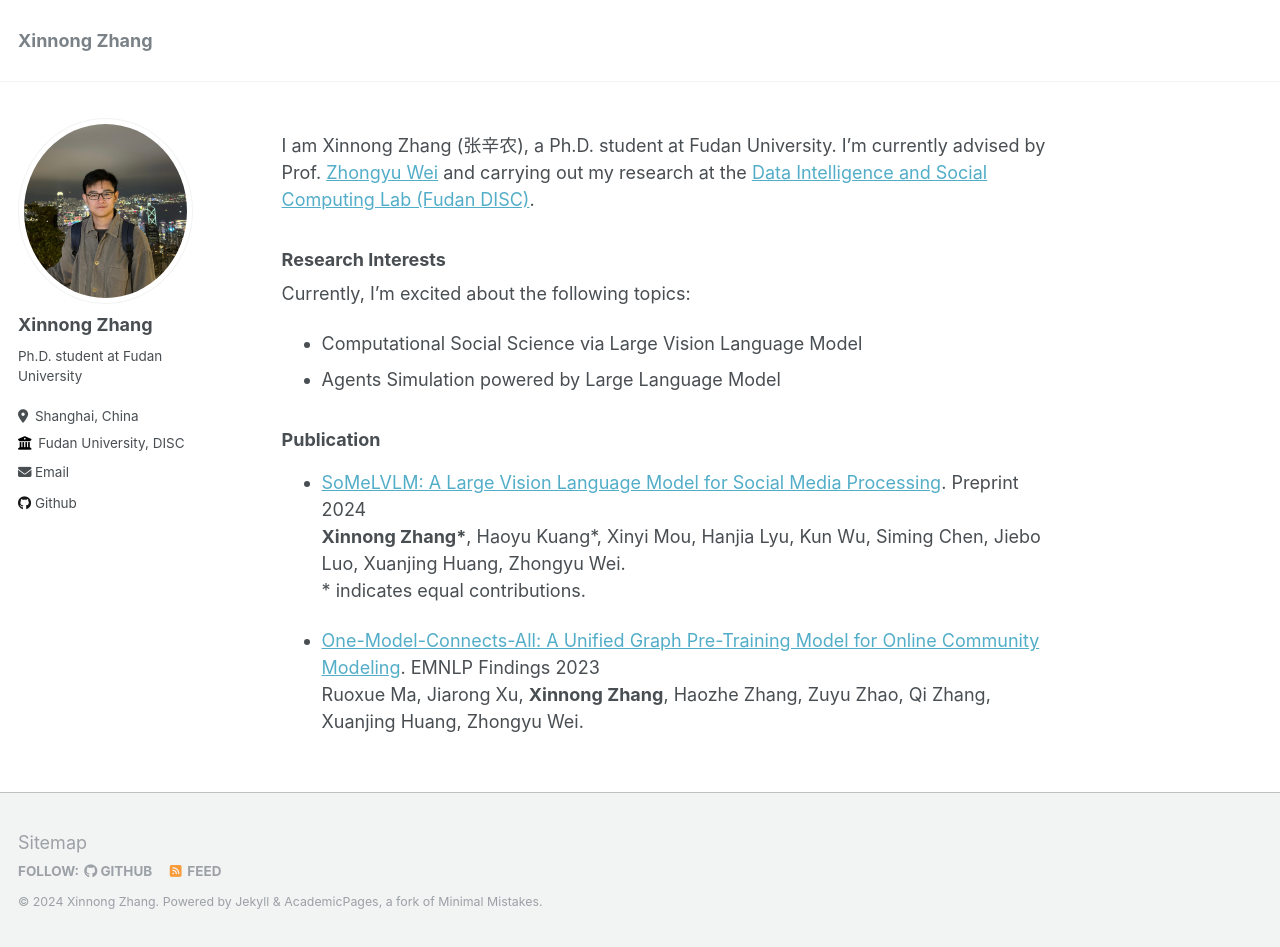
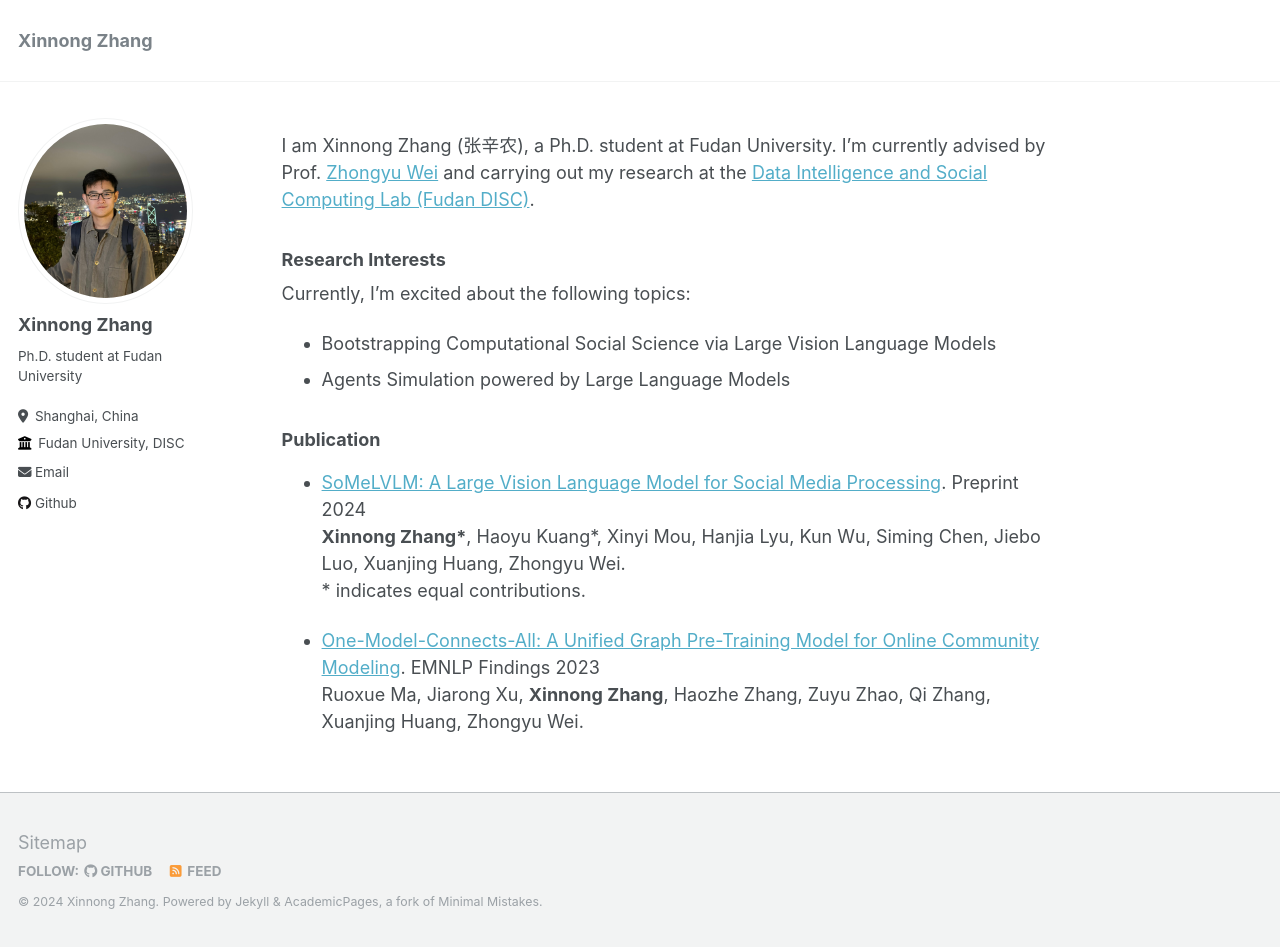
Before and after one commit to Lishi905/lishi905.github.io, a Jekyll site: the page built from _pages/about.md, in a window 1280 px wide and 947 px high. Built offline with Jekyll 4.4.1, drawn with Linux system fonts in a browser that asks for light colours.

Commit message:
Update about.md

```diff
--- a/_pages/about.md
+++ b/_pages/about.md
@@ -13,8 +13,8 @@ I am Xinnong Zhang (张辛农), a Ph.D. student at Fudan University. I'm current
 ### Research Interests
 
 Currently, I'm excited about the following topics:
-- Computational Social Science via Large Vision Language Model
-- Agents Simulation powered by Large Language Model
+- Bootstrapping Computational Social Science via Large Vision Language Models
+- Agents Simulation powered by Large Language Models
 
 ### Publication
 
```
